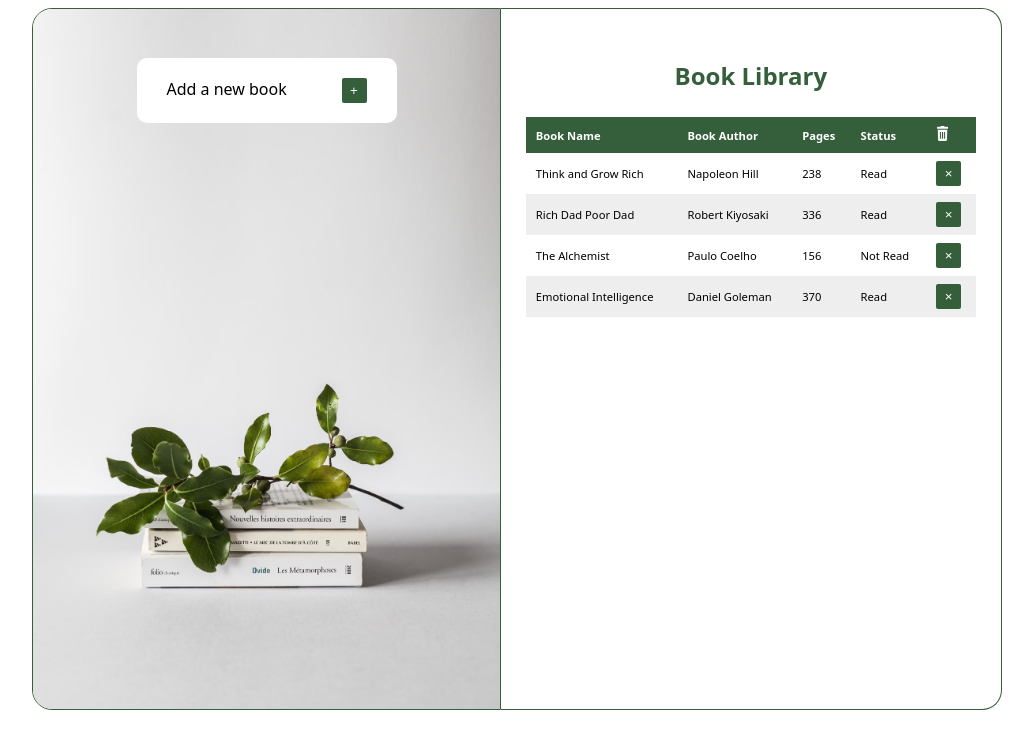
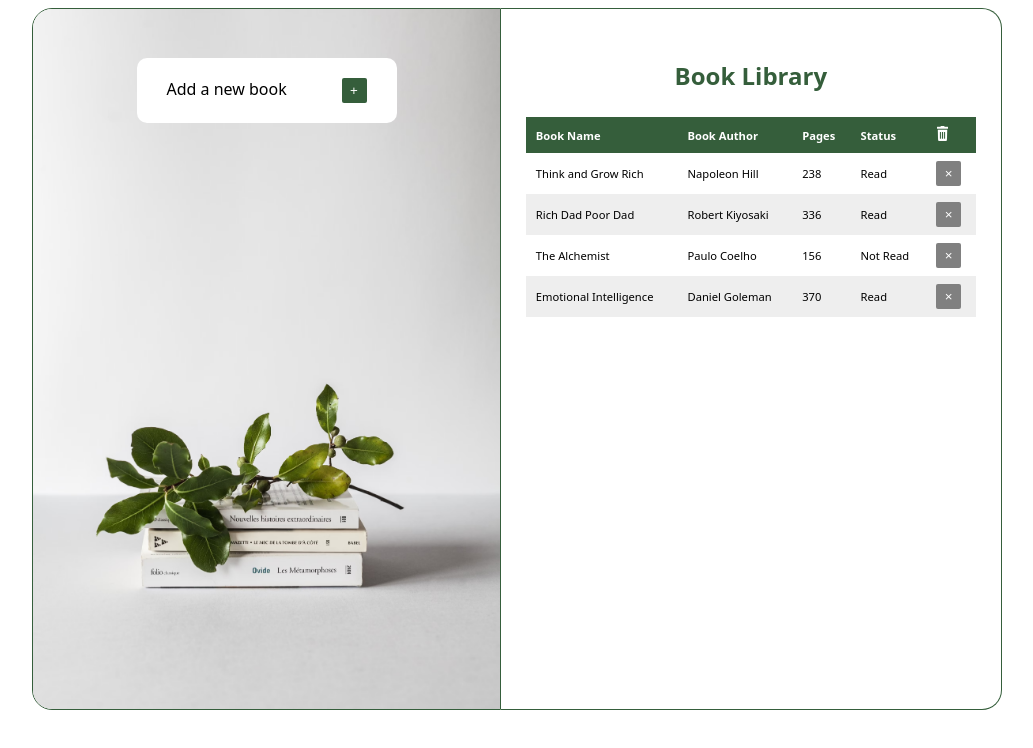
Before and after one commit to NDI-MAO/Library-page, a plain HTML site: page index.html in a window 1280 px wide. Shown: the whole page, without its empty margins (123-1156 px from the left). Drawn offline with Linux system fonts and the light colour scheme.

Commit message:
styled delete button

```diff
--- a/style.css
+++ b/style.css
@@ -136,3 +136,6 @@ border-radius: 0;
     font-weight:350;
     text-align: left;
  }
+ tbody button{
+    background-color: grey;
+ }
```
